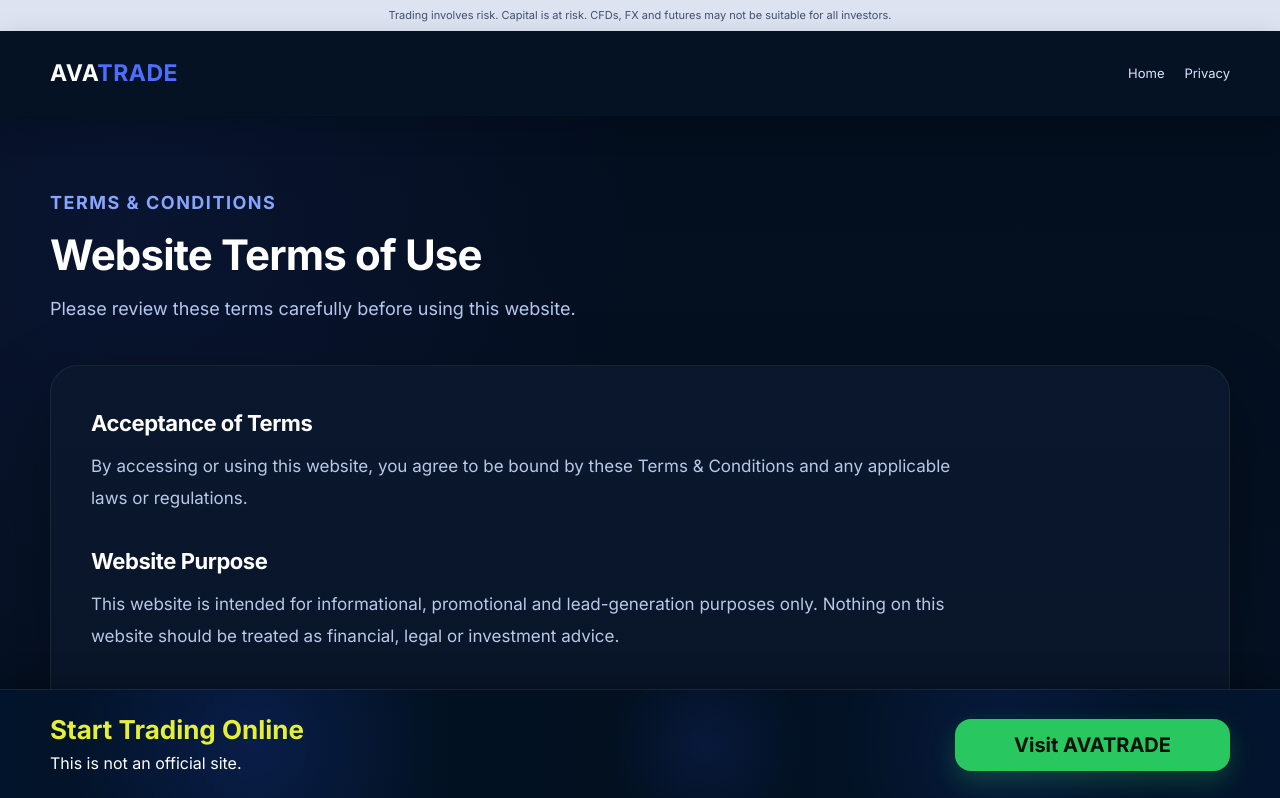
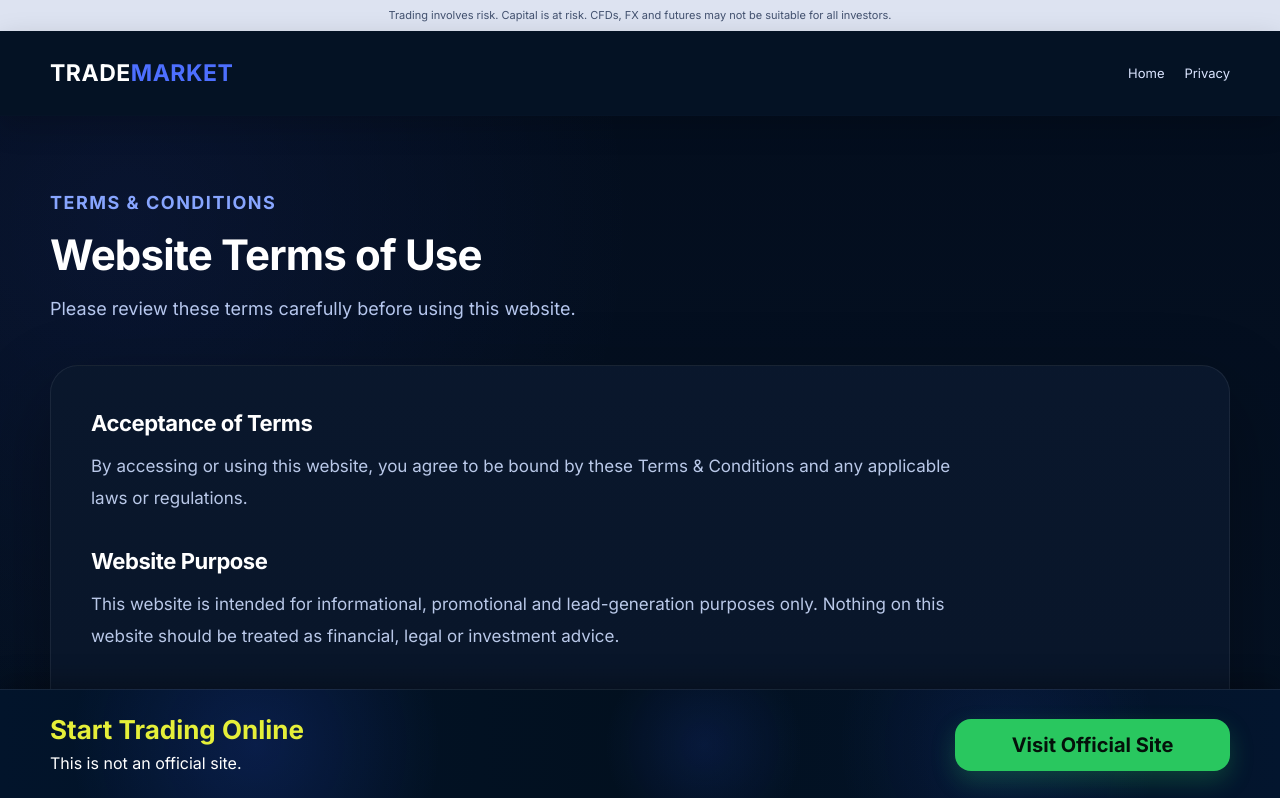
Before and after one commit to crmtoolkid/avatrade, a plain HTML site: page terms.html in a window 1280 px wide. Shown: the top 798 px of the page. Drawn offline with Linux system fonts and the light colour scheme.

Commit message:
Update terms.html

```diff
--- a/terms.html
+++ b/terms.html
@@ -3,7 +3,7 @@
 <head>
   <meta charset="UTF-8" />
   <meta name="viewport" content="width=device-width, initial-scale=1.0" />
-  <title>Terms & Conditions | AVATRADE</title>
+  <title>Terms & Conditions | TRADEMARKET</title>
   <meta name="description" content="Terms and Conditions for the TradeEdge trading landing page." />
   <link rel="preconnect" href="https://fonts.googleapis.com">
   <link rel="preconnect" href="https://fonts.gstatic.com" crossorigin>
@@ -262,7 +262,7 @@
 
   <header class="site-header legal-header legal-header-dark">
     <div class="container nav-wrap">
-      <a href="index.html" class="logo">AVA<span>TRADE</span></a>
+      <a href="index.html" class="logo">TRADE<span>MARKET</span></a>
       <nav class="main-nav legal-nav">
         <a href="index.html">Home</a>
         <a href="privacy.html">Privacy</a>
@@ -316,7 +316,7 @@
 <footer class="site-footer">
     <div class="container footer-grid">
       <div>
-        <a href="index.html" class="logo footer-logo">AVA<span>TRADE</span></a>
+        <a href="index.html" class="logo footer-logo">TRADE<span>MARKET</span></a>
         <p>Responsive trading lander with compact premium sections, balanced layouts and dedicated privacy and terms pages.</p>
       </div>
       <div>
@@ -343,7 +343,7 @@
       <h3>Start Trading Online</h3>
       <p>This is not an official site.</p>
     </div>
-    <a href="#final-cta" class="bottom-sticky-btn">Visit AVATRADE</a>
+    <a href="#final-cta" class="bottom-sticky-btn">Visit Official Site</a>
   </div>
 </div>
 </body>
```
